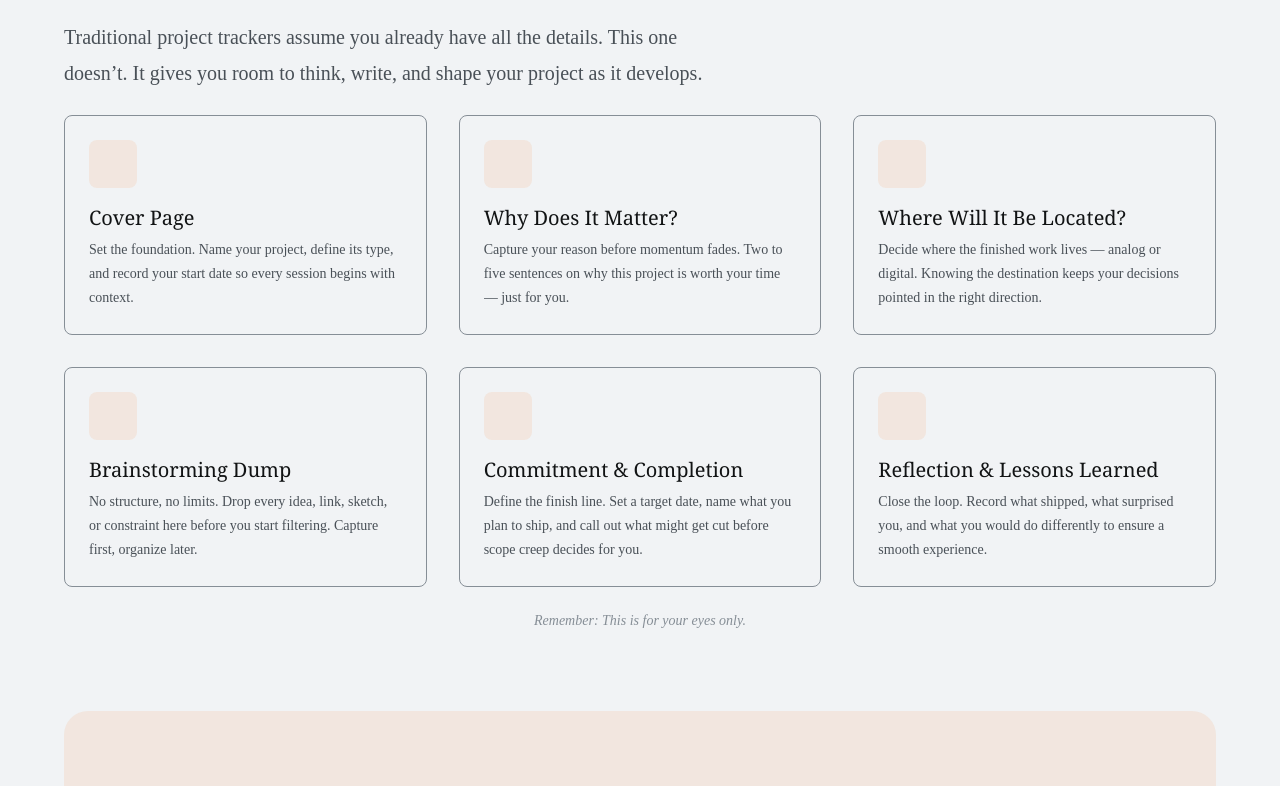
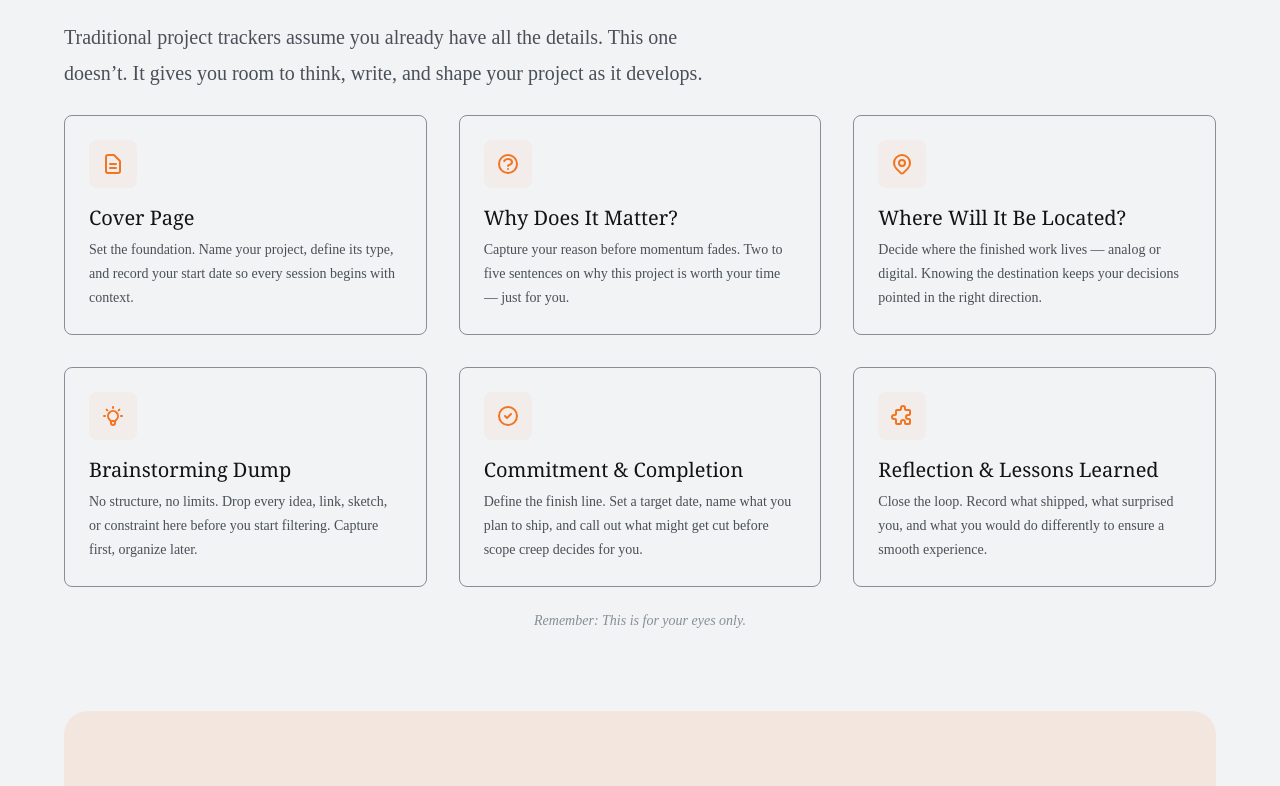
Before and after one commit to Justin-Bento/marker, a React (Vite) app: page / in a window 1280 px wide. Shown: the part 1434-2220 px from the top of the page. Built offline with nearby package versions, Linux system fonts and the light colour scheme; a web font is replaced by a local one.

Commit message:
refactor: add missing icons

```diff
--- a/src/data.tsx
+++ b/src/data.tsx
@@ -1,7 +1,13 @@
 import {
+  HiOutlineCheckCircle,
   HiOutlineDocument,
+  HiOutlineLightBulb,
+  HiOutlineLocationMarker,
+  HiOutlinePuzzle,
   HiOutlineUser,
   HiOutlineViewGrid,
+  HiOutlineDocumentText,
+  HiOutlineQuestionMarkCircle,
 } from "react-icons/hi";
 
 // Thanks project gutenberg: https://www.gutenberg.org/cache/epub/2701/pg2701.txt
@@ -53,31 +59,37 @@ export const faq = [
 
 export const sections = [
   {
+    icon: <HiOutlineDocumentText />,
     title: "Cover Page",
     description:
       "Set the foundation. Name your project, define its type, and record your start date so every session begins with context.",
   },
   {
+    icon: <HiOutlineQuestionMarkCircle />,
     title: "Why Does It Matter?",
     description:
       "Capture your reason before momentum fades. Two to five sentences on why this project is worth your time — just for you.",
   },
   {
+    icon: <HiOutlineLocationMarker />,
     title: "Where Will It Be Located?",
     description:
       "Decide where the finished work lives — analog or digital. Knowing the destination keeps your decisions pointed in the right direction.",
   },
   {
+    icon: <HiOutlineLightBulb />,
     title: "Brainstorming Dump",
     description:
       "No structure, no limits. Drop every idea, link, sketch, or constraint here before you start filtering. Capture first, organize later.",
   },
   {
+    icon: <HiOutlineCheckCircle />,
     title: "Commitment & Completion",
     description:
       "Define the finish line. Set a target date, name what you plan to ship, and call out what might get cut before scope creep decides for you.",
   },
   {
+    icon: <HiOutlinePuzzle />,
     title: "Reflection & Lessons Learned",
     description:
       "Close the loop. Record what shipped, what surprised you, and what you would do differently to ensure a smooth experience.",
--- a/src/frontend/pages/Home.tsx
+++ b/src/frontend/pages/Home.tsx
@@ -72,8 +72,13 @@ export default function Home() {
         <ul className="grid grid-cols-1 md:grid-cols-3 gap-8">
           {sections.map((section, index) => {
             return (
-              <li key={index} className="w-full rounded-lg border p-6 border-gray-600 dark:bg-gray-900">
-                <span className="block size-12 bg-brand/10 rounded-lg mb-4"></span>
+              <li
+                key={index}
+                className="w-full rounded-lg border p-6 border-gray-600 dark:bg-gray-900"
+              >
+                <span className="block text-2xl w-fit p-3  bg-brand/5 text-brand rounded-lg mb-4">
+                  {section.icon}
+                </span>
                 <p className="text-xl font-medium text-black dark:text-white font-serif">
                   {section.title}
                 </p>
```
